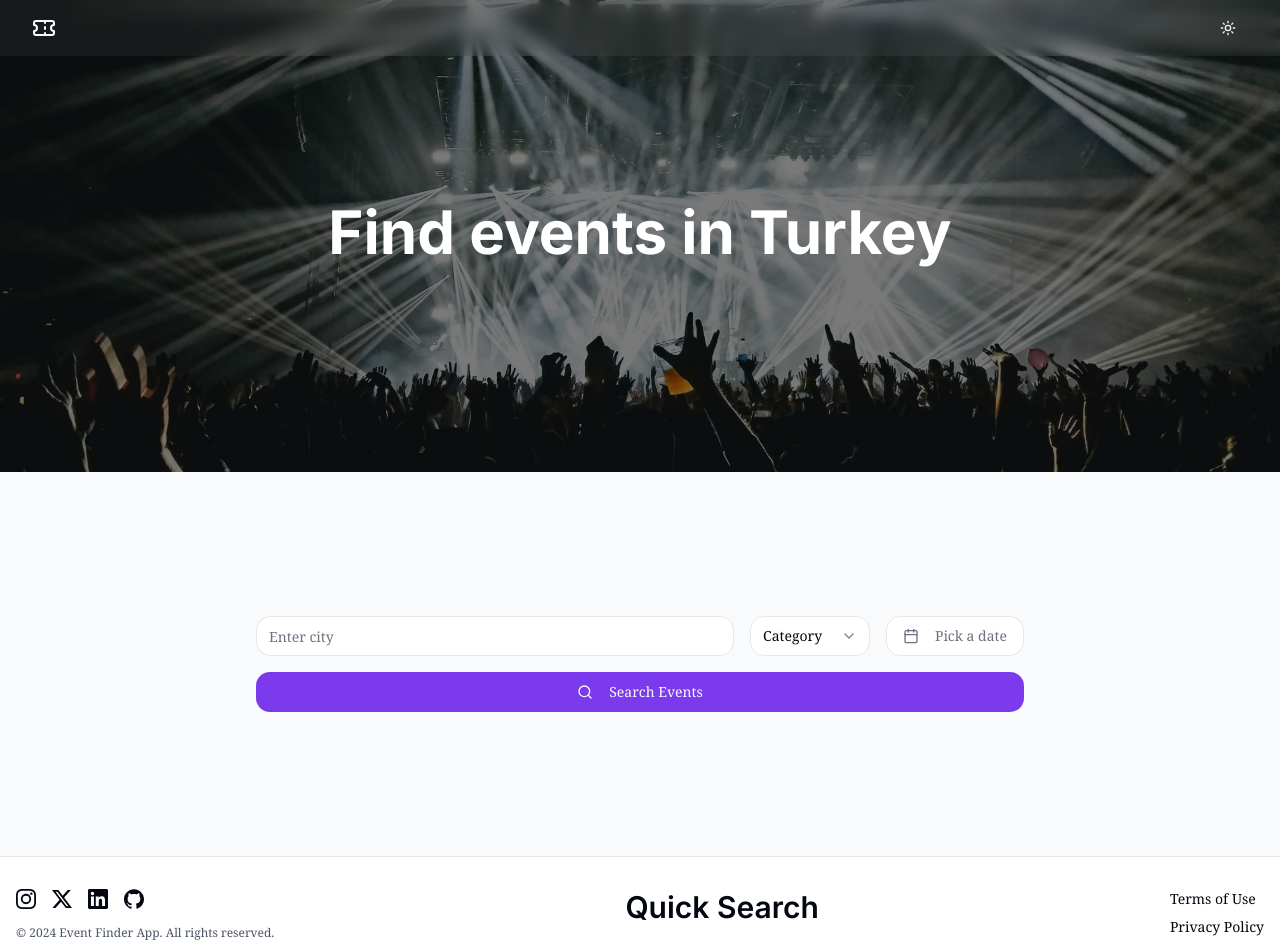
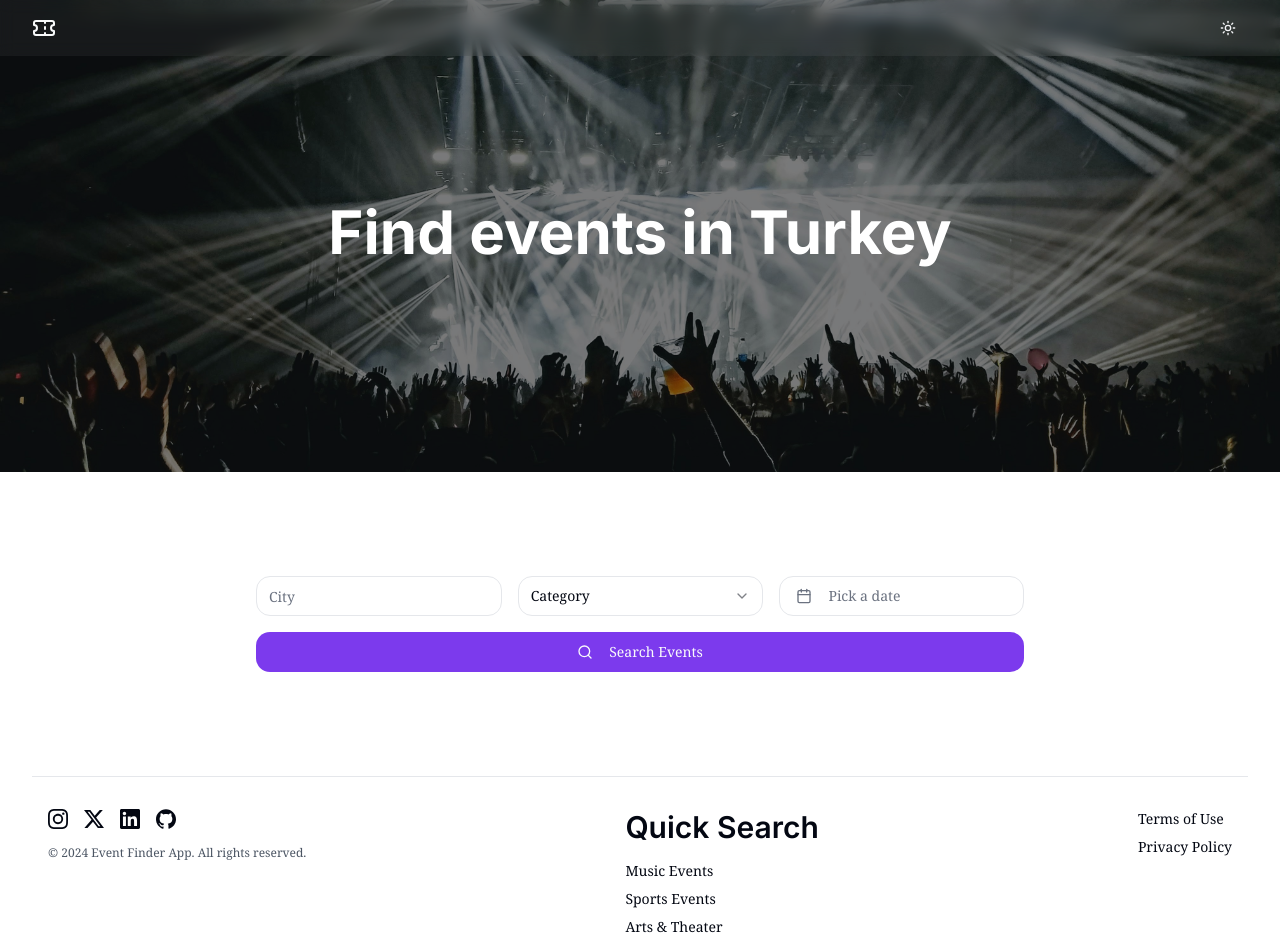
Before and after one commit to violrend/event-finder, a Next.js app: page / in a window 1280 px wide. Shown: the top 943 px of the page. Built offline with nearby package versions, Linux system fonts and the light colour scheme.

Commit message:
Refactor layout and styles; update footer component with separator and social links; add search form improvements; introduce separator component

```diff
--- a/app/globals.css
+++ b/app/globals.css
@@ -70,7 +70,6 @@ body {
   }
   body {
     @apply bg-background text-foreground;
-    @apply outline-transparent
   }
   p {
     @apply font-noto_serif;
--- a/app/page.tsx
+++ b/app/page.tsx
@@ -3,7 +3,7 @@ import Image from "next/image";
 
 export default function Home() {
   return (
-    <main className="min-h-screen flex flex-col">
+    <main className="min-h-[90dvh] flex flex-col">
       <section className="relative top-[-4rem] z-10 h-[60vh] flex items-center justify-center">
         <Image
           src="/hero-background.jpg"
@@ -17,7 +17,7 @@ export default function Home() {
           Find events in Turkey
         </h1>
       </section>
-      <section className="flex-grow mt-[-4rem] flex items-center justify-center p-4 md:p-8 bg-gray-50">
+      <section className="container flex-grow mt-[-4rem] flex items-center justify-center p-4 md:p-8">
         <SearchForm />
       </section>
     </main>
--- a/components/footer.tsx
+++ b/components/footer.tsx
@@ -1,10 +1,6 @@
-import Link from 'next/link'
-import {
-  siInstagram,
-  siX,
-  siLinkedin,
-  siGithub
-} from 'simple-icons'
+import Link from 'next/link';
+import { siInstagram, siX, siLinkedin, siGithub } from 'simple-icons';
+import { Separator } from './ui/separator';
 
 type SocialIconProps = {
   icon: {
@@ -14,60 +10,89 @@ type SocialIconProps = {
   };
   href: string;
   label: string;
-}
+};
 
 const SocialIcon = ({ icon, href, label }: SocialIconProps) => (
   <a
     href={href}
-    target="_blank"
-    rel="noopener noreferrer"
+    target='_blank'
+    rel='noopener noreferrer'
     aria-label={label}
     className={`text-[#${icon.hex}] dark:text-[#${icon.hex}] transition-colors duration-200`}
   >
-    <svg role="img" viewBox="0 0 24 24" className="w-5 h-5 fill-current">
-      <path d={icon.path}/>
+    <svg role='img' viewBox='0 0 24 24' className='w-5 h-5 fill-current'>
+      <path d={icon.path} />
     </svg>
   </a>
-)
+);
 
 const Footer = () => {
-  const currentYear = new Date().getFullYear()
+  const currentYear = new Date().getFullYear();
 
   return (
-    <footer className="border-t">
-      <div className="container mx-auto px-4 py-8">
-        <div className="flex flex-col md:flex-row md:justify-between space-y-6 md:space-y-0">
+    <footer className='container'>
+      <Separator className='bg-gray-200 dark:bg-gray-700' />
+      <div className='mx-auto px-4 py-8'>
+        <div className='flex flex-col md:flex-row md:justify-between space-y-6 md:space-y-0'>
           {/* Quick Search Links - Top on mobile, middle on desktop */}
-          <div className="flex flex-col space-y-2 order-1 md:order-2">
-            <h4 className="font-semibold mb-2">Quick Search</h4>
-            <Link href="/events/music" className="text-sm hover:underline">Music Events</Link>
-            <Link href="/events/sports" className="text-sm hover:underline">Sports Events</Link>
-            <Link href="/events/arts" className="text-sm hover:underline">Arts & Theater</Link>
-            <Link href="/events/family" className="text-sm hover:underline">Family Events</Link>
+          <div className='flex flex-col space-y-2 order-1 md:order-2'>
+            <h4 className='font-semibold mb-2'>Quick Search</h4>
+            <Link href='/events/music' className='text-sm hover:underline'>
+              Music Events
+            </Link>
+            <Link href='/events/sports' className='text-sm hover:underline'>
+              Sports Events
+            </Link>
+            <Link href='/events/arts' className='text-sm hover:underline'>
+              Arts & Theater
+            </Link>
+            <Link href='/events/family' className='text-sm hover:underline'>
+              Family Events
+            </Link>
           </div>
 
           {/* Social Links and Copyright - Bottom on mobile, left on desktop */}
-          <div className="flex flex-col space-y-4 order-3 md:order-1">
-            <div className="flex space-x-4">
-            <SocialIcon icon={siInstagram} href="https://instagram.com" label="Instagram" />
-              <SocialIcon icon={siX} href="https://twitter.com" label="Twitter" />
-              <SocialIcon icon={siLinkedin} href="https://linkedin.com" label="LinkedIn" />
-              <SocialIcon icon={siGithub} href="https://github.com/yourusername/event-finder-app" label="GitHub" />
+          <div className='flex flex-col space-y-4 order-3 md:order-1'>
+            <div className='flex space-x-4'>
+              <SocialIcon
+                icon={siInstagram}
+                href='https://instagram.com'
+                label='Instagram'
+              />
+              <SocialIcon
+                icon={siX}
+                href='https://twitter.com'
+                label='Twitter'
+              />
+              <SocialIcon
+                icon={siLinkedin}
+                href='https://linkedin.com'
+                label='LinkedIn'
+              />
+              <SocialIcon
+                icon={siGithub}
+                href='https://github.com/yourusername/event-finder-app'
+                label='GitHub'
+              />
             </div>
-            <p className="text-xs text-gray-600">
+            <p className='text-xs text-gray-600'>
               © {currentYear} Event Finder App. All rights reserved.
             </p>
           </div>
 
           {/* Legal Links - Middle on mobile, right on desktop */}
-          <div className="flex flex-col space-y-2 order-2 md:order-3">
-            <Link href="/terms" className="text-sm hover:underline">Terms of Use</Link>
-            <Link href="/privacy" className="text-sm hover:underline">Privacy Policy</Link>
+          <div className='flex flex-col space-y-2 order-2 md:order-3'>
+            <Link href='/terms' className='text-sm hover:underline'>
+              Terms of Use
+            </Link>
+            <Link href='/privacy' className='text-sm hover:underline'>
+              Privacy Policy
+            </Link>
           </div>
         </div>
       </div>
     </footer>
-  )
-}
+  );
+};
 
-export default Footer
+export default Footer;
--- a/components/search-form.tsx
+++ b/components/search-form.tsx
@@ -38,13 +38,13 @@ export function SearchForm() {
       <div className='flex flex-col md:flex-row gap-4'>
         <Input
           type='text'
-          placeholder='Enter city'
+          placeholder='City'
           value={city}
           onChange={(e) => setCity(e.target.value)}
-          className='flex-grow'
+          className='w-full md:w-1/3 text-sm md-text-md'
         />
         <Select value={category} onValueChange={setCategory}>
-          <SelectTrigger className='w-full md:w-[180px]'>
+          <SelectTrigger className='w-full md:w-1/3 text-sm md-text-md'>
             <SelectValue placeholder='Category' />
           </SelectTrigger>
           <SelectContent>
@@ -55,7 +55,7 @@ export function SearchForm() {
             ))}
           </SelectContent>
         </Select>
-        <DatePickerWithRange date={date} setDate={setDate} />
+        <DatePickerWithRange date={date} setDate={setDate} className='w-full md:w-1/3'/>
       </div>
       <Button type='submit' className='w-full'>
         <Search className='mr-2 h-4 w-4' /> Search Events
--- /dev/null
+++ b/components/ui/separator.tsx
@@ -0,0 +1,31 @@
+"use client"
+
+import * as React from "react"
+import * as SeparatorPrimitive from "@radix-ui/react-separator"
+
+import { cn } from "@/lib/utils"
+
+const Separator = React.forwardRef<
+  React.ElementRef<typeof SeparatorPrimitive.Root>,
+  React.ComponentPropsWithoutRef<typeof SeparatorPrimitive.Root>
+>(
+  (
+    { className, orientation = "horizontal", decorative = true, ...props },
+    ref
+  ) => (
+    <SeparatorPrimitive.Root
+      ref={ref}
+      decorative={decorative}
+      orientation={orientation}
+      className={cn(
+        "shrink-0 bg-border",
+        orientation === "horizontal" ? "h-[1px] w-full" : "h-full w-[1px]",
+        className
+      )}
+      {...props}
+    />
+  )
+)
+Separator.displayName = SeparatorPrimitive.Root.displayName
+
+export { Separator }
--- a/package.json
+++ b/package.json
@@ -12,6 +12,7 @@
     "@radix-ui/react-dropdown-menu": "^2.1.2",
     "@radix-ui/react-popover": "^1.1.2",
     "@radix-ui/react-select": "^2.1.2",
+    "@radix-ui/react-separator": "^1.1.0",
     "@radix-ui/react-slot": "^1.1.0",
     "class-variance-authority": "^0.7.1",
     "clsx": "^2.1.1",
```
Also changed, not shown: 1 other file (tests, documents, lock files or other folders).
